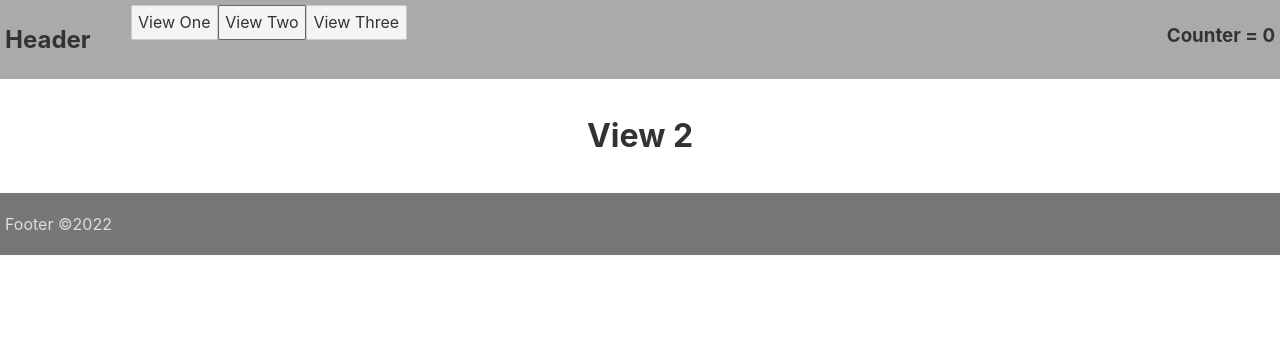
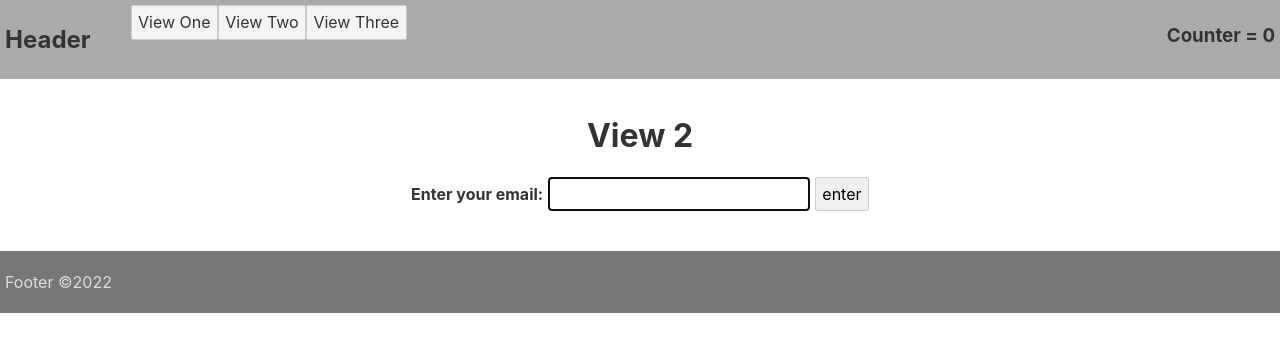
Before and after one commit to sillsdev/svelte-bootcamp-jaars, a Svelte app in the folder aidan_jones/: page / in a window 1280 px wide. Both pictures are taken after a click on the button "View Two". Shown: the top 352 px of the page. Built offline with nearby package versions, Linux system fonts and the light colour scheme.

Commit message:
Added Email Validation to View Two

```diff
--- a/aidan_jones/src/View_Two.svelte
+++ b/aidan_jones/src/View_Two.svelte
@@ -1 +1,41 @@
+<script>
+    let fields = {
+        email:""
+    }
+    let errors = {
+        email:""
+    }
+    let valid = false;
+
+    function isEmailValid( value ) {
+        return /^\w+@[a-zA-Z_]+?\.[a-zA-Z]{2,3}$/.test( value )
+    }
+
+    function submitForm(e) {
+        valid = true;
+
+        if(!isEmailValid(fields.email)) {
+            valid = false;
+            errors.email = "You must enter a valid email!";
+        }else {
+            errors.email = "";
+        }
+
+        console.log(valid? fields: errors);
+    }
+</script>
+
 <h1>View 2</h1>
+<form on:submit|preventDefault={submitForm}>
+    <label for="email"><strong>Enter your email:</strong></label>
+    <input type=text id="email" name="email" bind:value="{fields.email}" autofocus/>
+    <input type="submit" value="enter"/>
+    <p><em>{errors.email}</em></p>
+</form>
+
+<style>
+    label{ display: inline;}
+    p{
+        color: red;
+    }
+</style>
```
